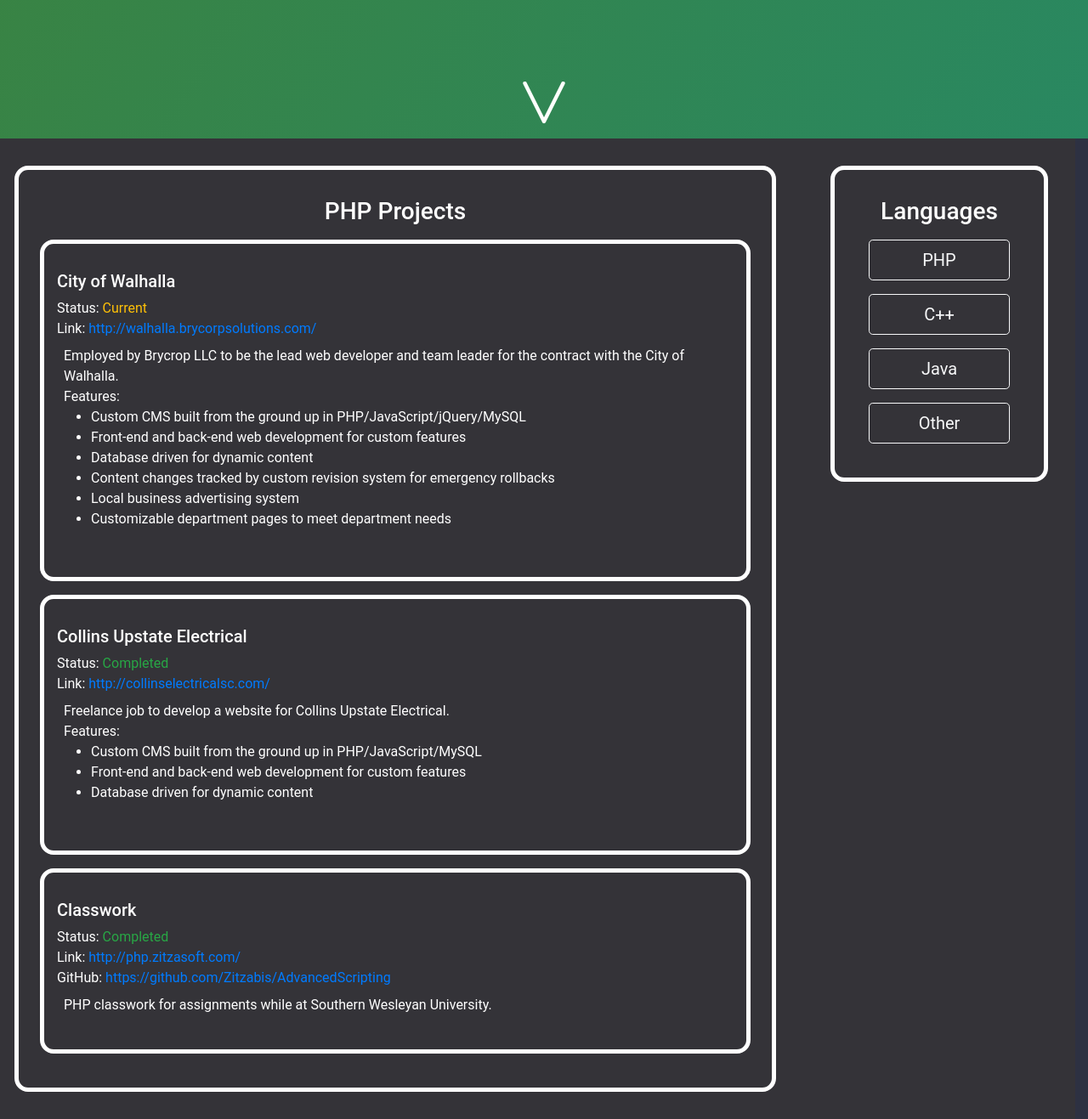
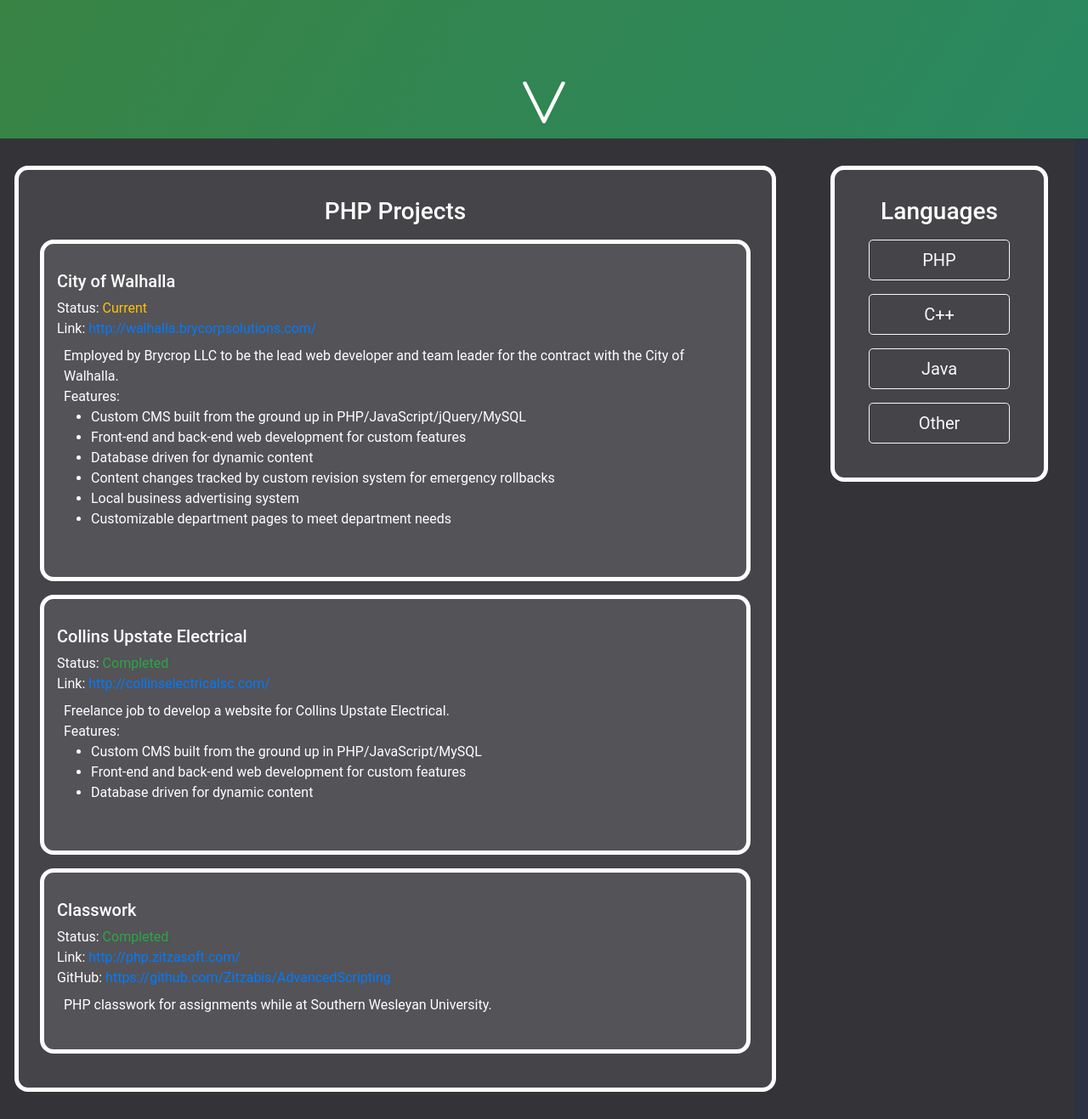
Before and after one commit to Zitzabis/zitzasoft, a PHP site: page / in a window 1280 px wide. Shown: the part 637-1954 px from the top of the page at 85% size. Run offline with PHP 8.4, Linux system fonts and the light colour scheme.

Commit message:
CSS: Gives panels a bit more interest.

```diff
--- a/css/custom.css
+++ b/css/custom.css
@@ -49,6 +49,7 @@ canvas { display:block; } /* To remove the scrollbars */
     padding: 2rem;
     border: 5px solid rgb(255, 255, 255);
     border-radius: 1rem;
+    background-color: rgba(255, 255, 255, 0.082);
 }
 
 .buttonClear {
```
